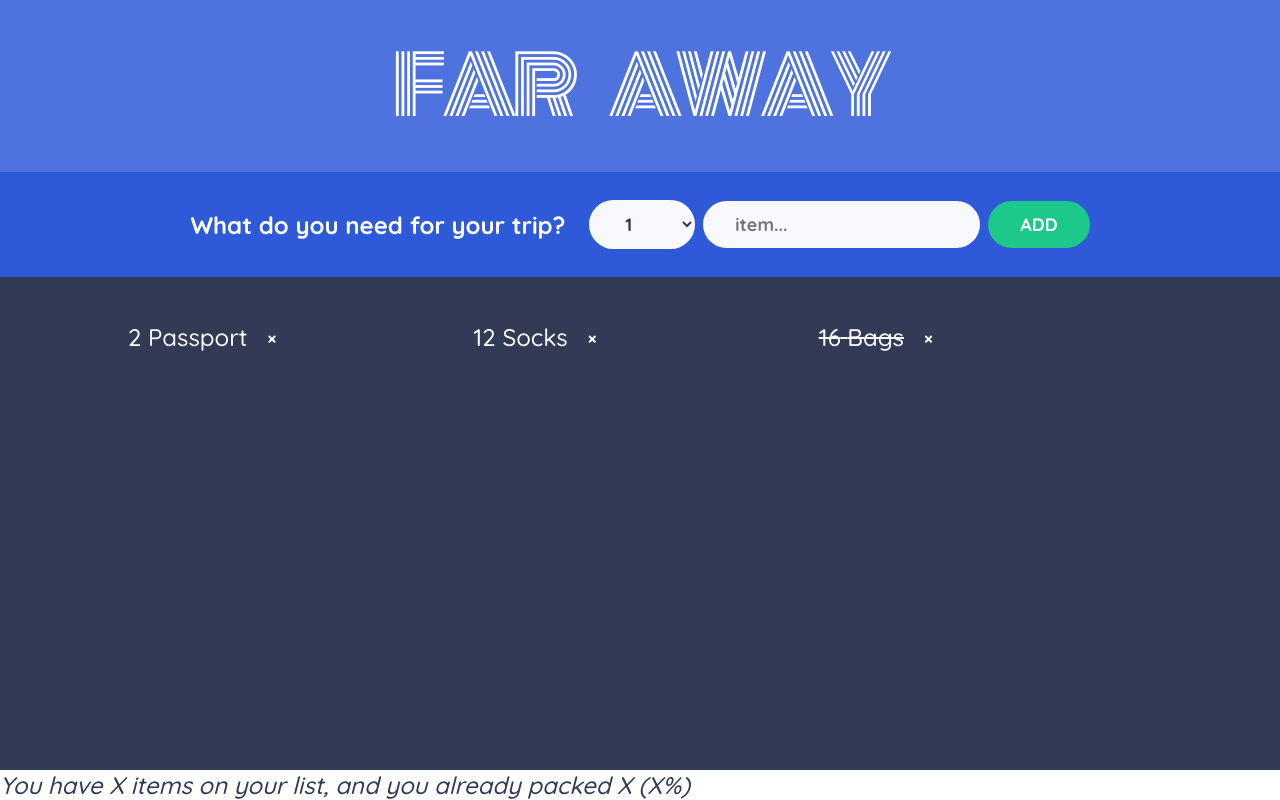
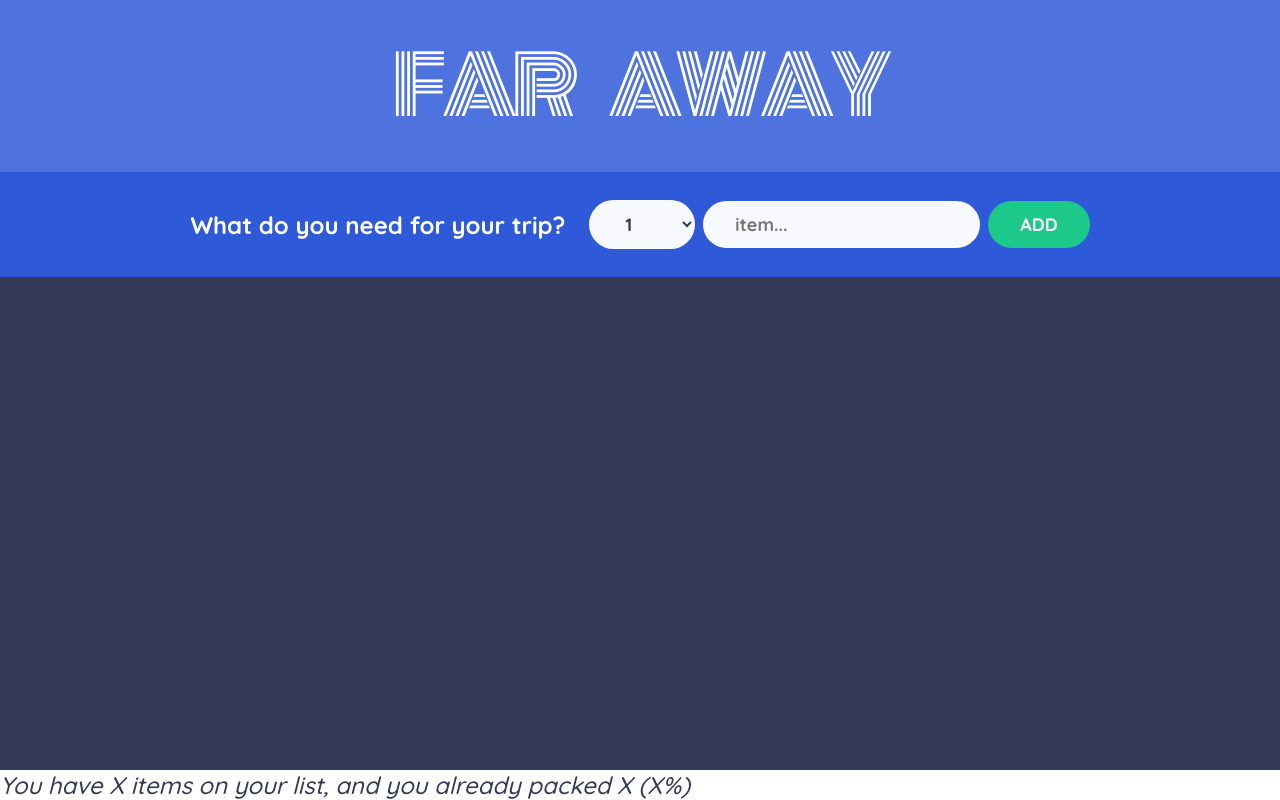
Before and after one commit to EmanueleZii/Travel_ListApplication, a React (Create React App) app: page / in a window 1280 px wide. Built offline with nearby package versions, Linux system fonts and the light colour scheme.

Commit message:
add functionality

```diff
--- a/src/App.js
+++ b/src/App.js
@@ -7,11 +7,19 @@ const InitialItems = [
 ];
 
 export default function App(){
+
+  const [items, setItem] = useState([]);
+
+  function handleItems(item)
+  {
+    setItem((items)=>[...items, item]);
+  }
+
  return (
  <div className="app">
     <Logo />
-    <Form />
-    <PackingList />
+    <Form onAddItems={handleItems} />
+    <PackingList items={items} />
     <Stats />
   </div>
  );
@@ -23,10 +31,11 @@ function Logo(){
     );
 }
 
-function Form()
+function Form({onAddItems})
 {
   const [description, setDescription] = useState("");
   const [quantity, setQuantity] = useState(1);
+
 
   function handleSubmit(e) {
     e.preventDefault();
@@ -34,7 +43,7 @@ function Form()
     if (!description) return;
 
     const newItem ={description, quantity, packed: false, id: Date.now()};
-
+    onAddItems(newItem);
   }
 
   return (
@@ -53,11 +62,11 @@ function Form()
     );
 }
 
-function PackingList(){
+function PackingList({items}){
   return (
     <div className="list">
       <ul>
-      {InitialItems.map((item) => (
+      {items.map((item) => (
         <Item item={item} key={item.id} />
       ))}
       </ul>
```
